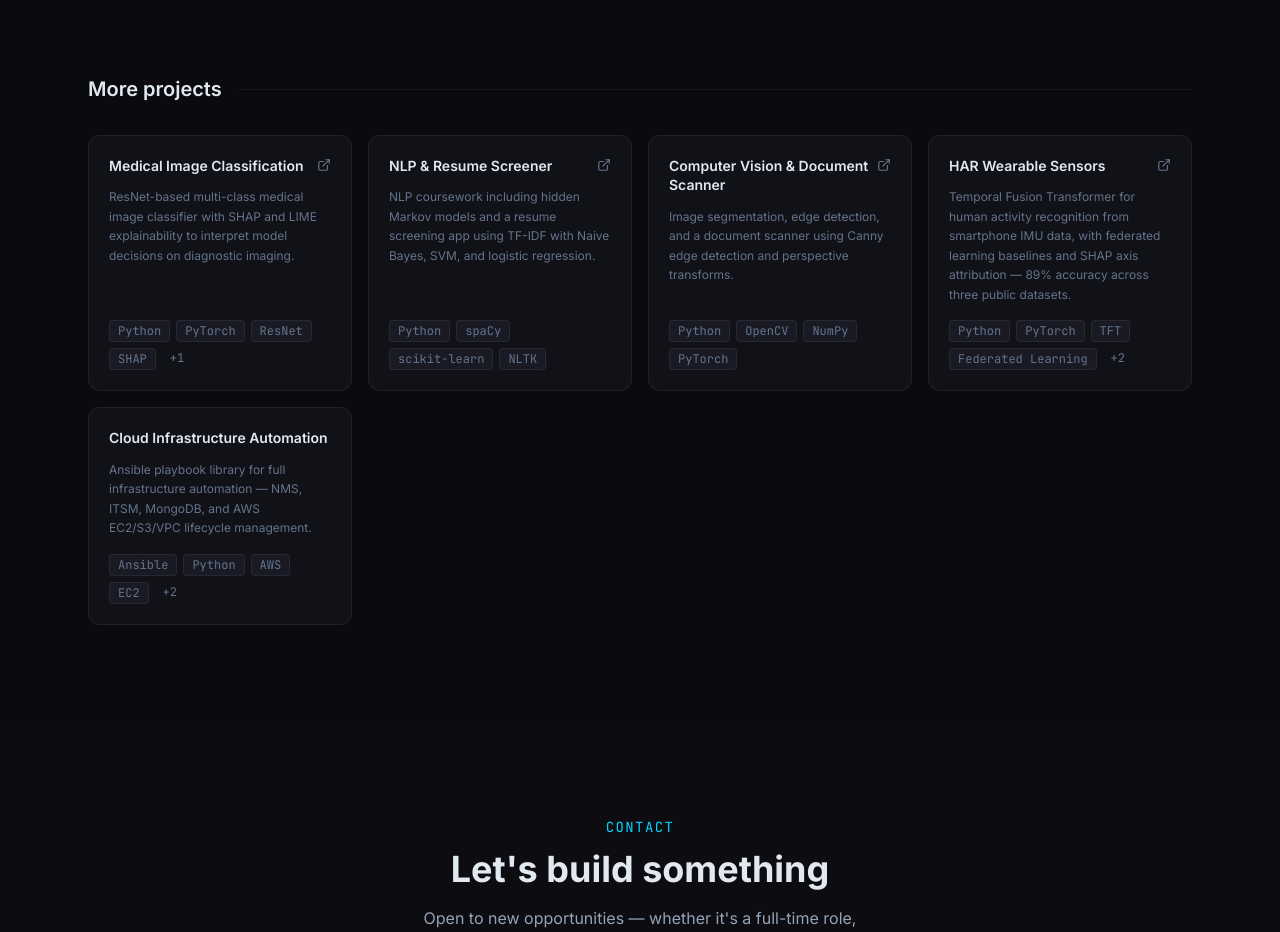
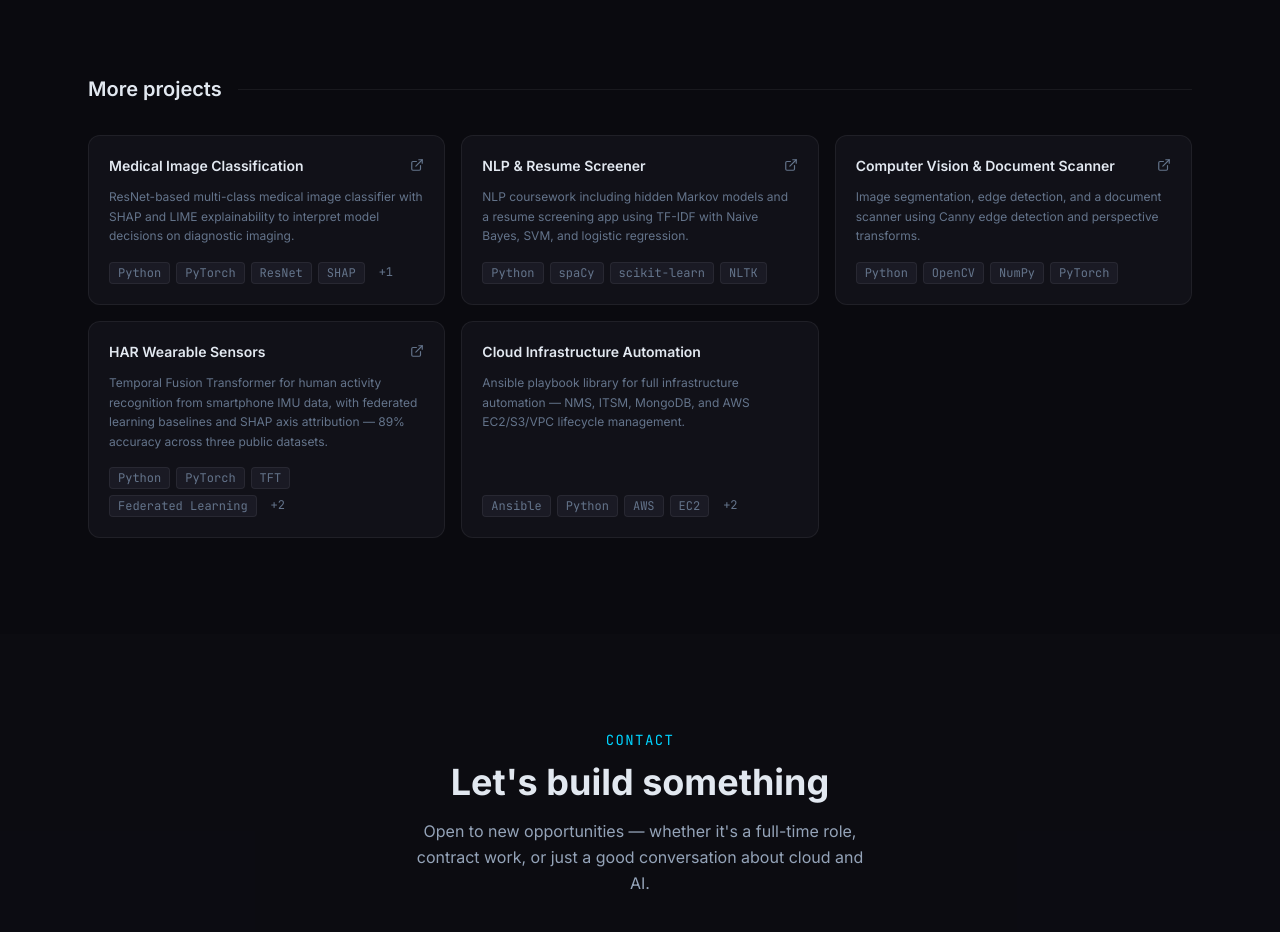
Before and after one commit to jordan-badcock/portfolio, a React (Vite) app: page / in a window 1280 px wide. Shown: the part 2980-3912 px from the top of the page. Built offline with nearby package versions, Linux system fonts and the light colour scheme.

Commit message:
fix: change secondary projects grid to 3 columns
5 items in a 4-col grid left an orphaned lone card in the bottom-left.
3-col gives a 3+2 layout that's visually balanced.

Co-Authored-By: Claude Sonnet 4.6 <noreply@anthropic.com>

```diff
--- a/src/components/Projects.jsx
+++ b/src/components/Projects.jsx
@@ -23,7 +23,7 @@ export default function Projects() {
           <div className="flex-1 h-px bg-border" />
         </div>
 
-        <div className="grid grid-cols-1 sm:grid-cols-2 lg:grid-cols-4 gap-4">
+        <div className="grid grid-cols-1 sm:grid-cols-2 lg:grid-cols-3 gap-4">
           {secondaryProjects.map((project) => (
             <SecondaryCard key={project.id} project={project} />
           ))}
```
